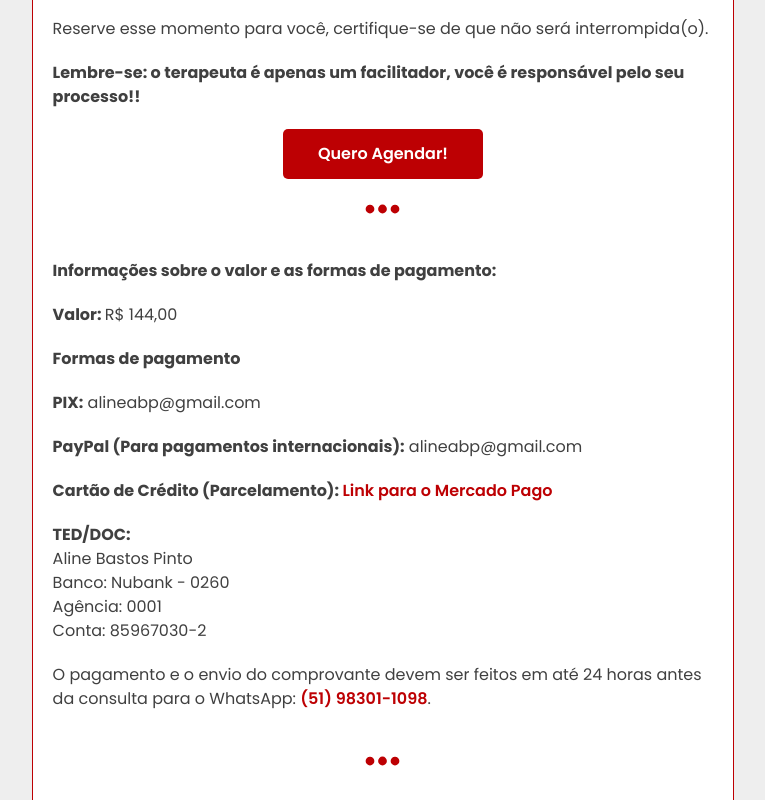
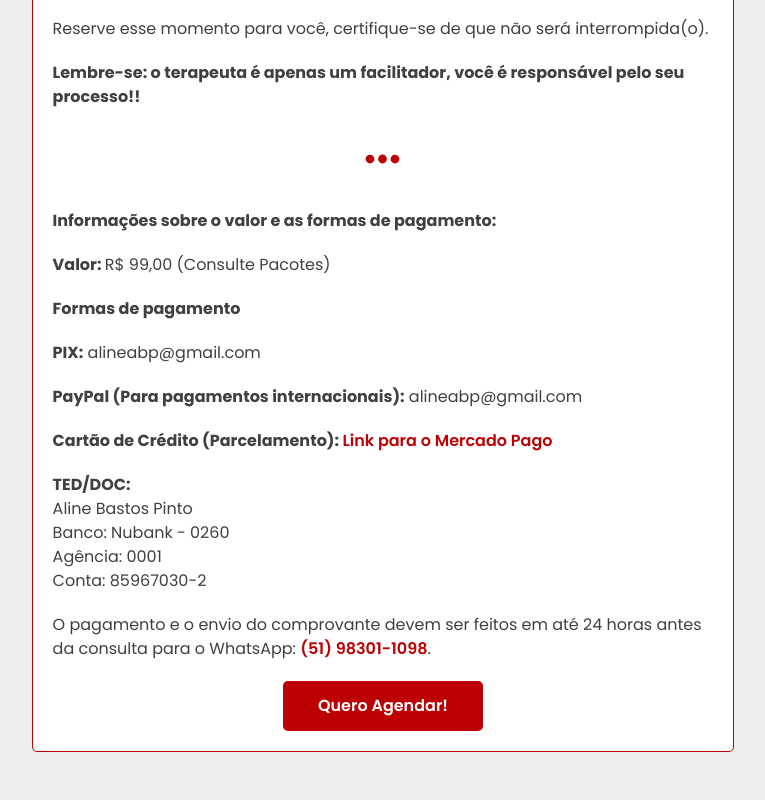
Before and after one commit to alinebastos/alinebastosterapeuta, a React (Create React App) app: page /aura-master in a window 1280 px wide. Shown: the part 2440-3240 px from the top of the page, without its empty margins (257-1022 px from the left). Built offline with nearby package versions, Linux system fonts and the light colour scheme.

Commit message:
Update payment and add payment props

```diff
--- a/src/components/payment-info/index.js
+++ b/src/components/payment-info/index.js
@@ -9,12 +9,12 @@ const Icon = styled(FontAwesomeIcon)`
     color: #bd0003;
 `
 
-function PaymentInfo () {
+function PaymentInfo (props) {
     return (
         <>
             <Icon icon={faEllipsis} />
             <p><b>Informações sobre o valor e as formas de pagamento:</b></p>
-            <p><b>Valor: </b>R$ 144,00</p>
+            <p><b>Valor: </b>R$ {props.price},00 {props.info}</p>
             <p><b>Formas de pagamento</b></p>
             <p><b>PIX:</b> alineabp@gmail.com</p>
             <p><b>PayPal (Para pagamentos internacionais):</b> alineabp@gmail.com</p>
@@ -25,7 +25,6 @@ function PaymentInfo () {
             Agência: 0001<br />
             Conta: 85967030-2</p>
             <p>O pagamento e o envio do comprovante devem ser feitos em até 24 horas antes da consulta para o WhatsApp: <a href='https://api.whatsapp.com/send?phone=5551983011098' target="_blank" rel="noreferrer">(51) 98301-1098</a>.</p>
-            <Icon icon={faEllipsis} />
         </>
     )
 }
--- a/src/pages/apometria-cosmica/index.js
+++ b/src/pages/apometria-cosmica/index.js
@@ -130,8 +130,7 @@ function ApometriaCosmica () {
                     <p>No final haverá o envio de Reiki Xamânico para amplificar o seu bem-estar.</p>
                     <p>Depois é encaminhado um áudio gravado com tudo o que foi feito no atendimento.</p>
                     <p><b>Lembre-se: o terapeuta é apenas um facilitador, você é responsável pelo seu processo!!</b></p>
-                    <ButtonLink href="https://calendly.com/alinebastos/agenda" target="_blank">Quero Agendar!</ButtonLink>
-                    <PaymentInfo />
+                    <PaymentInfo price="144" />
                     <ButtonLink href="https://calendly.com/alinebastos/agenda" target="_blank">Quero Agendar!</ButtonLink>
                 </Box>
             </BoxWrapper>
--- a/src/pages/aura-master/index.js
+++ b/src/pages/aura-master/index.js
@@ -166,8 +166,7 @@ function AuraMaster () {
                         <p>No horário marcado nos conectamos pelo Google Meet, para nos conhecermos e trabalharmos na técnica ideal para você. O Link será enviado junto com a confirmação do seu agendamento. Em caso de dúvida sobre o link ou sobre o Google Meet é só entrar em contato comigo pelo <a href='https://api.whatsapp.com/send?phone=5551983011098' target="_blank" rel="noreferrer">WhatsApp</a>.</p>
                         <p>Reserve esse momento para você, certifique-se de que não será interrompida(o).</p>
                         <p><b>Lembre-se: o terapeuta é apenas um facilitador, você é responsável pelo seu processo!!</b></p>
-                        <ButtonLink href="https://calendly.com/alinebastos/agenda" target="_blank">Quero Agendar!</ButtonLink>
-                        <PaymentInfo />
+                        <PaymentInfo price="99" info="(Consulte Pacotes)" />
                         <ButtonLink href="https://calendly.com/alinebastos/agenda" target="_blank">Quero Agendar!</ButtonLink>
                     </Box>
                 </BoxWrapper>
--- a/src/pages/cura-arcturiana/index.js
+++ b/src/pages/cura-arcturiana/index.js
@@ -139,8 +139,7 @@ function CuraArcturiana () {
                     <p>No final haverá o envio de Reiki Xamânico para amplificar o seu bem-estar.</p>
                     <p>Depois é encaminhado um áudio gravado com tudo o que foi feito no atendimento.</p>
                     <p><b>Lembre-se: o terapeuta é apenas um facilitador, você é responsável pelo seu processo!!</b></p>
-                    <ButtonLink href="https://calendly.com/alinebastos/agenda" target="_blank">Quero Agendar!</ButtonLink>
-                    <PaymentInfo />
+                    <PaymentInfo price="144" />
                     <ButtonLink href="https://calendly.com/alinebastos/agenda" target="_blank">Quero Agendar!</ButtonLink>
                 </Box>
             </BoxWrapper>
```
